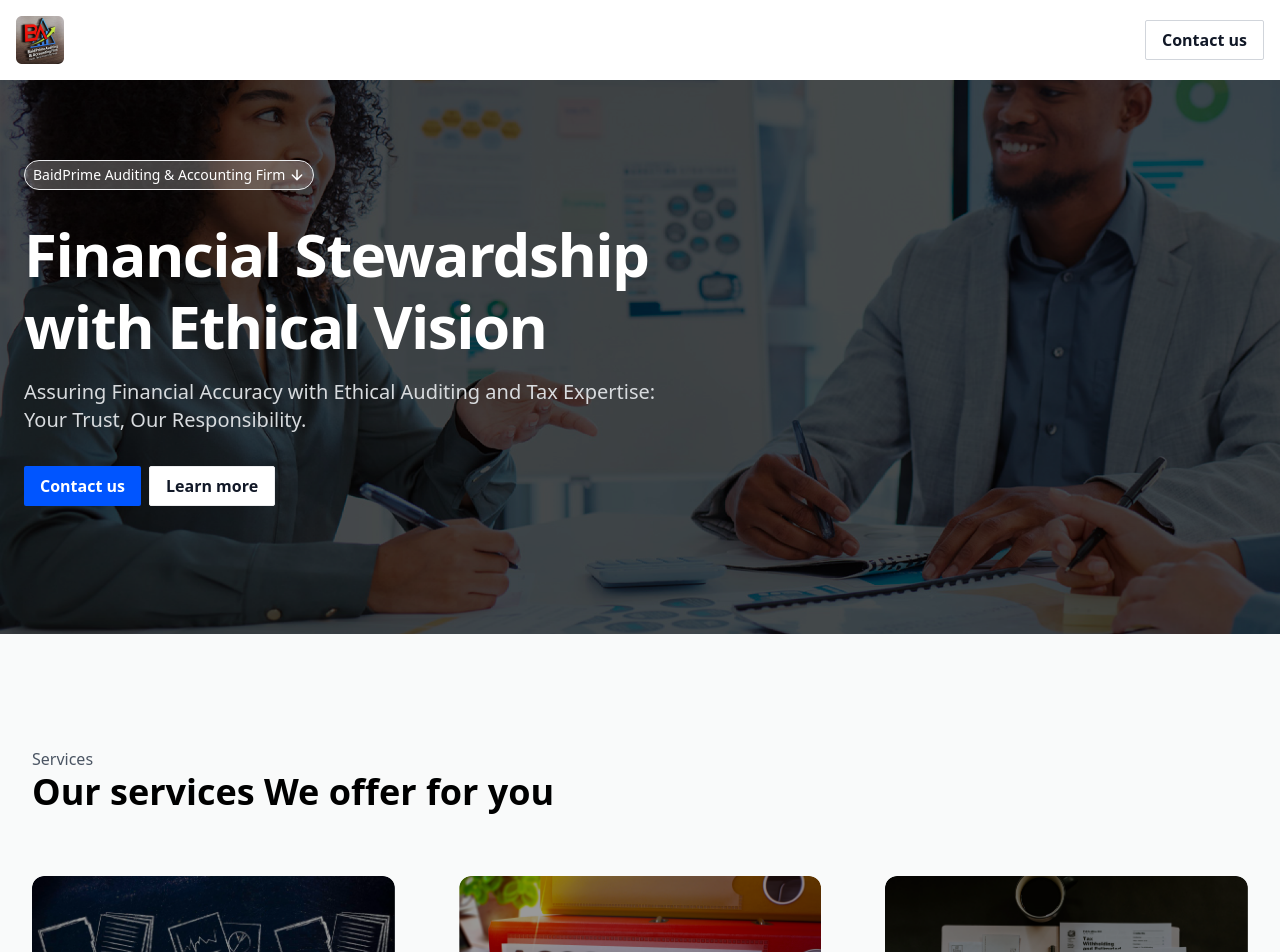
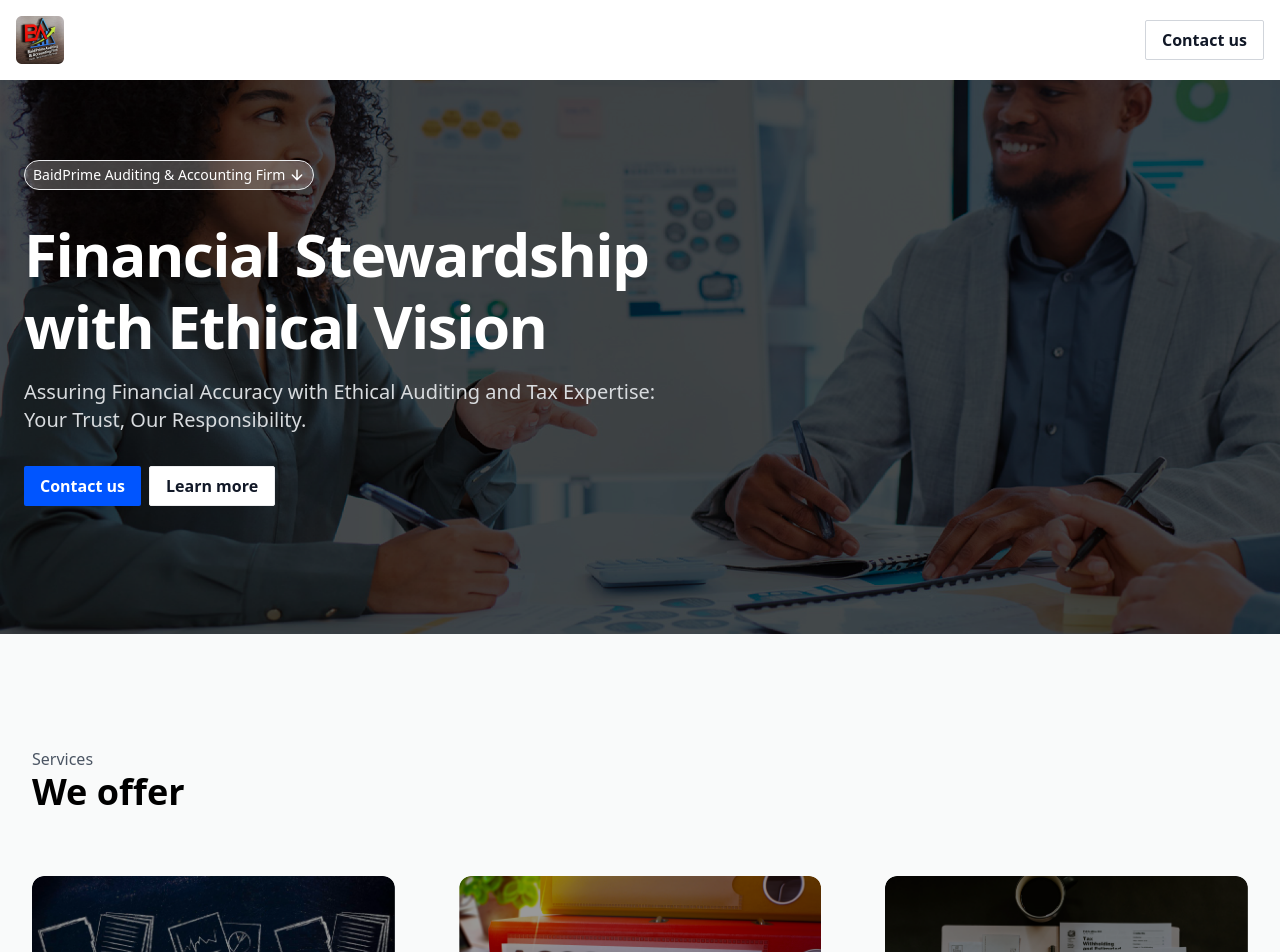
Before and after one commit to 4eug/Baldprime-Website, a Next.js app: page / in a window 1280 px wide. Shown: the top 952 px of the page. Built offline with nearby package versions, Linux system fonts and the light colour scheme.

Commit message:
Update index.js

```diff
--- a/pages/index.js
+++ b/pages/index.js
@@ -148,7 +148,7 @@ export default function Home() {
         <div className="flex items-end justify-between">
           <div className="flex-1 text-left lg:text-left">
             <p className="mt-4 text-base leading-relaxed text-gray-600 lg:mx-0">Services</p>
-            <h2 className="text-3xl font-bold leading-tight text-black sm:text-3xl lg:text-4xl">Our services We offer for you</h2>
+            <h2 className="text-3xl font-bold leading-tight text-black sm:text-3xl lg:text-4xl">We offer</h2>
           </div>
         </div>
         <div className="grid grid-cols-1 mt-12 gap-y-12 sm:grid-cols-2 lg:grid-cols-3 gap-x-16 lg:max-w-full lg:mt-16">
```
